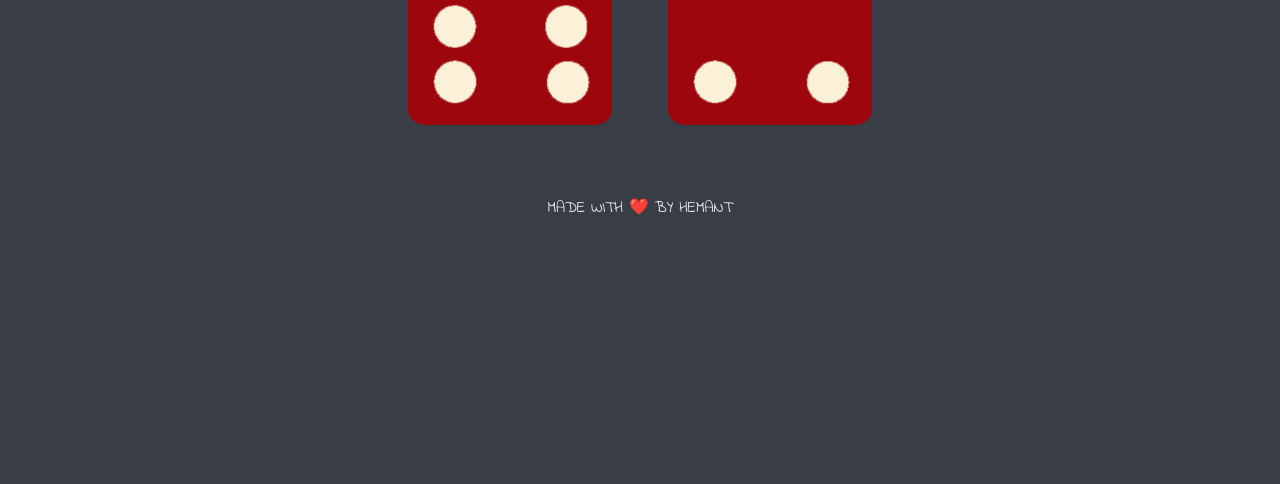
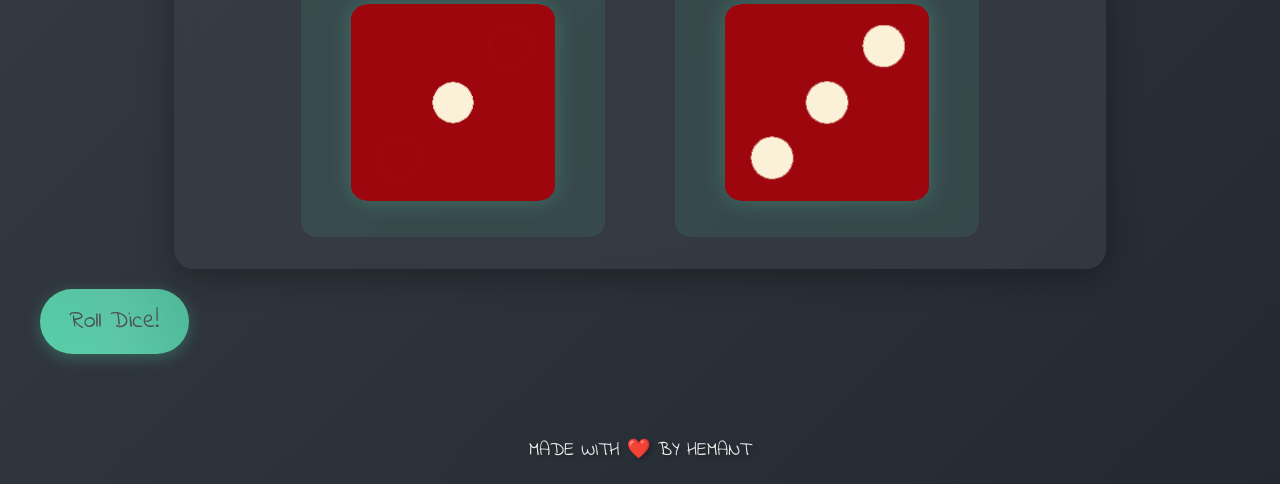
Before and after one commit to hk2166/DICE_PROJECT, a plain HTML site: page index.html in a window 1280 px wide. Shown: the part 567-1051 px from the top of the page. Before the commit the page ends 800 px from the top, so only its background shows below. Drawn offline with Linux system fonts and the light colour scheme.

Commit message:
Added beautiful styling and roll button functionality

```diff
--- a/index.html
+++ b/index.html
@@ -24,6 +24,8 @@
 
     </div>
 
+    <button class="roll-button">Roll Dice!</button>
+
     <script src="script.js" charset="utf-8"></script>
 
       </body>
--- a/script.js
+++ b/script.js
@@ -1,18 +1,24 @@
+function rollDice() {
+  // Add rolling animation class
+  const dice1 = document.querySelector(".img1");
+  const dice2 = document.querySelector(".img2");
+  dice1.classList.add("rolling");
+  dice2.classList.add("rolling");
+
+  // Remove animation class after animation completes
+  setTimeout(() => {
+    dice1.classList.remove("rolling");
+    dice2.classList.remove("rolling");
+  }, 1000);
+
   var randomNumber1 = Math.floor(Math.random() * 6) + 1;
-
   var randomDiceImage = "dice" + randomNumber1 + ".png";
-
   var image1 = document.querySelectorAll("img")[0];
-
   image1.setAttribute("src", randomDiceImage);
 
-
   var randomNumber2 = Math.floor(Math.random() * 6) + 1;
-
   var randomDiceImage2 = "dice" + randomNumber2 + ".png";
-
   document.querySelectorAll("img")[1].setAttribute("src", randomDiceImage2);
-
 
   // If player 1 wins
   if (randomNumber1 > randomNumber2) {
@@ -24,3 +30,10 @@ else if (randomNumber2 > randomNumber1) {
   else {
     document.querySelector("h1").innerHTML = "Draw!";
   }
+}
+
+// Add click event listener to the roll button
+document.querySelector(".roll-button").addEventListener("click", rollDice);
+
+// Initial roll when page loads
+rollDice();
--- a/styles.css
+++ b/styles.css
@@ -2,16 +2,34 @@
   width: 70%;
   margin: auto;
   text-align: center;
+  padding: 2rem;
+  background: rgba(57, 62, 70, 0.7);
+  border-radius: 20px;
+  box-shadow: 0 8px 32px rgba(0, 0, 0, 0.3);
+  backdrop-filter: blur(10px);
+  margin-top: 2rem;
 }
 
 .dice {
   text-align: center;
   display: inline-block;
+  margin: 0 2rem;
+  padding: 1.5rem;
+  background: rgba(78, 204, 163, 0.1);
+  border-radius: 15px;
+  transition: transform 0.3s ease;
+}
 
+.dice:hover {
+  transform: translateY(-5px);
 }
 
 body {
-  background-color: #393E46;
+  background: linear-gradient(135deg, #393E46 0%, #232931 100%);
+  min-height: 100vh;
+  margin: 0;
+  padding: 20px;
+  font-family: 'Indie Flower', cursive;
 }
 
 h1 {
@@ -20,16 +38,40 @@ h1 {
   text-shadow: 5px 0 #232931;
   font-size: 8rem;
   color: #4ECCA3;
+  animation: glow 2s ease-in-out infinite alternate;
+}
+
+@keyframes glow {
+  from {
+    text-shadow: 0 0 10px #4ECCA3, 0 0 20px #4ECCA3, 0 0 30px #4ECCA3;
+  }
+  to {
+    text-shadow: 0 0 20px #4ECCA3, 0 0 30px #4ECCA3, 0 0 40px #4ECCA3;
+  }
 }
 
 p {
   font-size: 2rem;
   color: #4ECCA3;
   font-family: 'Indie Flower', cursive;
+  margin: 1rem 0;
+  text-shadow: 2px 2px 4px rgba(0, 0, 0, 0.3);
 }
 
 img {
   width: 80%;
+  filter: drop-shadow(0 0 10px rgba(78, 204, 163, 0.3));
+  transition: transform 0.3s ease;
+}
+
+.rolling {
+  animation: roll 1s ease-in-out;
+}
+
+@keyframes roll {
+  0% { transform: rotate(0deg) scale(1); }
+  50% { transform: rotate(180deg) scale(1.2); }
+  100% { transform: rotate(360deg) scale(1); }
 }
 
 footer {
@@ -37,5 +79,54 @@ footer {
   color: #EEEEEE;
   text-align: center;
   font-family: 'Indie Flower', cursive;
+  font-size: 1.2rem;
+  text-shadow: 2px 2px 4px rgba(0, 0, 0, 0.3);
+}
 
+.roll-button {
+  margin: 20px;
+  padding: 15px 30px;
+  font-size: 1.5rem;
+  font-family: 'Indie Flower', cursive;
+  background: linear-gradient(45deg, #4ECCA3, #45b392);
+  color: #393E46;
+  border: none;
+  border-radius: 50px;
+  cursor: pointer;
+  transition: all 0.3s ease;
+  box-shadow: 0 4px 15px rgba(78, 204, 163, 0.3);
+  position: relative;
+  overflow: hidden;
 }
+
+.roll-button:hover {
+  transform: scale(1.1) translateY(-2px);
+  background: linear-gradient(45deg, #45b392, #4ECCA3);
+  box-shadow: 0 6px 20px rgba(78, 204, 163, 0.4);
+}
+
+.roll-button:active {
+  transform: scale(0.95);
+  box-shadow: 0 2px 10px rgba(78, 204, 163, 0.2);
+}
+
+.roll-button::after {
+  content: '';
+  position: absolute;
+  top: -50%;
+  left: -50%;
+  width: 200%;
+  height: 200%;
+  background: linear-gradient(
+    45deg,
+    transparent,
+    rgba(255, 255, 255, 0.1),
+    transparent
+  );
+  transform: rotate(45deg);
+  transition: 0.5s;
+}
+
+.roll-button:hover::after {
+  transform: rotate(45deg) translate(50%, 50%);
+}
```
Lines whose indentation alone changed are shown as unchanged.
